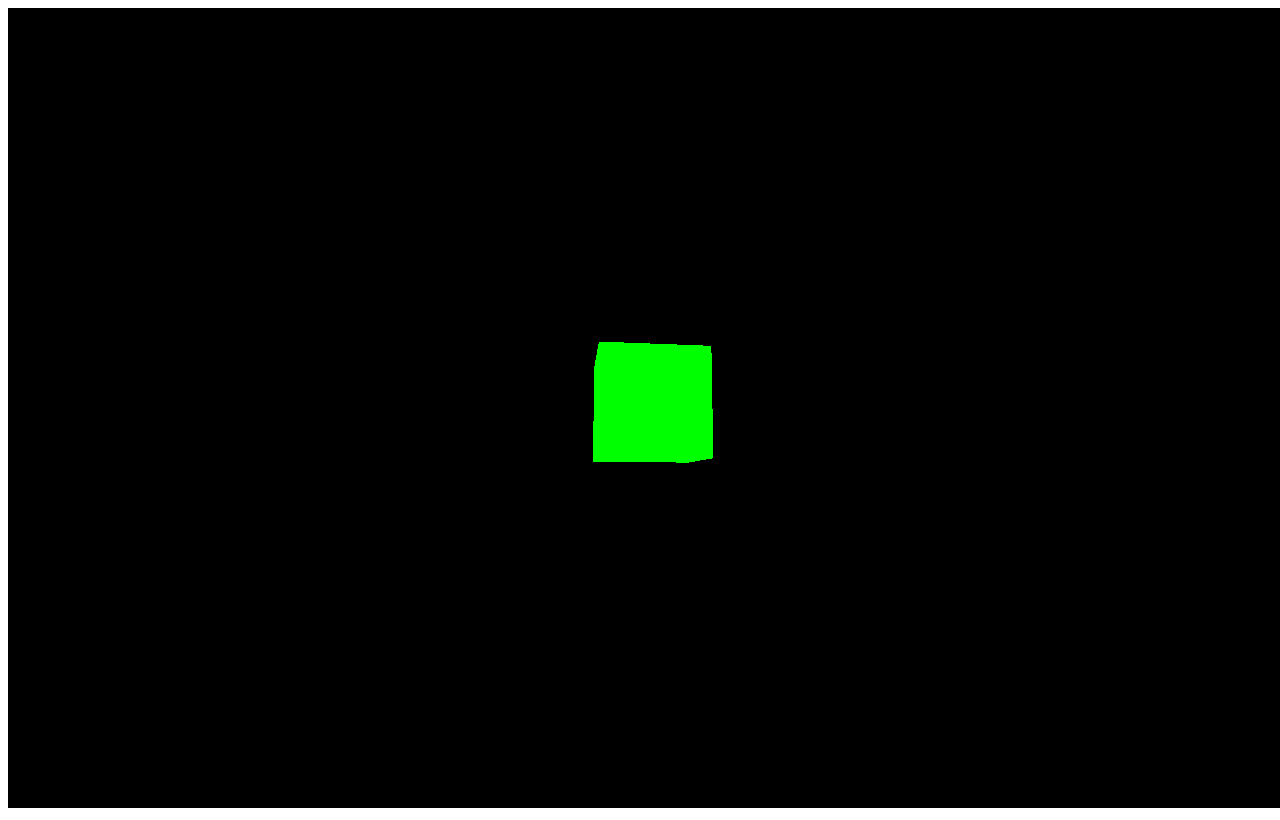
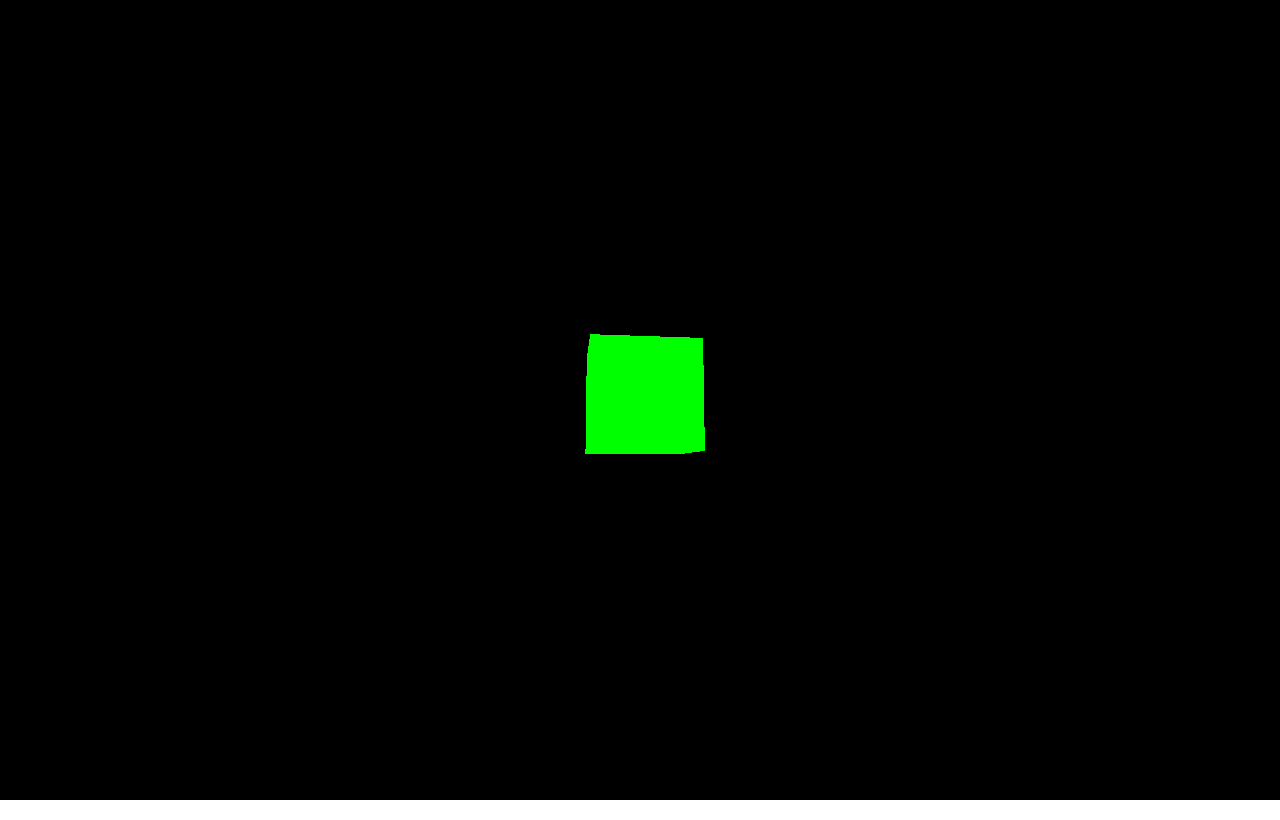
Before and after one commit to aseaboyer/Capitalism--The-Banker, a plain HTML site: page threeJS-test.html in a window 1280 px wide. Drawn offline with Linux system fonts and the light colour scheme.

Commit message:
updating to core 3d elements

```diff
--- a/css/style.css
+++ b/css/style.css
@@ -1,5 +1,9 @@
 *, body {
 	font-family: 'Roboto Condensed', sans-serif;
+}
+body {
+	margin:0;
+	padding:0;
 }
 #gameCanvas {
 	cursor: none;
--- a/js/Player.js
+++ b/js/Player.js
@@ -1,5 +1,6 @@
 function Player() {
 	return {
+		gameObject: {},
 		loc: {
 			x: 0,
 			y: 15,
--- /dev/null
+++ b/js/game3d.js
@@ -0,0 +1,117 @@
+var game = {
+	canvas: {},
+	context: {},
+	font: '20pt Roboto Condensed', // default game font name
+	phase: "menu",
+	phases: [ "load game", "menu", "load level", "play", "win", "lost" ], // for ref. @aseaboyer
+	debug: false,
+	camera: {},
+	time: {
+		last: 0,
+		current: 0,
+		delta: 0,
+		delta: 0,
+		init: function() {
+			var d = new Date();
+			this.current = d.getTime();
+			this.last = this.current;
+		},
+		update: function() {
+			var d = new Date();
+			if(this.last == 0) {
+				this.last = d.getTime()
+			} else {
+				this.last = this.current;
+			}
+			this.current = d.getTime();
+			var diff = this.current - this.last;
+			this.delta = diff * 0.1; // For now, it should be the portion of the second, something along the lines of 0.016
+		},
+	},
+	init: function() {
+		// set up scene
+		var scene = new THREE.Scene();
+		var camera = new THREE.PerspectiveCamera( 75, window.innerWidth / window.innerHeight, 0.1, 1000 );
+
+		var renderer = new THREE.WebGLRenderer();
+		renderer.setSize( window.innerWidth, window.innerHeight );
+		document.body.appendChild( renderer.domElement );
+
+		// add a cube
+		var geometry = new THREE.CubeGeometry(1,1,1);
+		var material = new THREE.MeshBasicMaterial( { color: 0x00ff00 } );
+		var cube = new THREE.Mesh( geometry, material );
+		scene.add( cube );
+
+		camera.position.z = 5;
+
+		game.camera = camera;
+		game.scene = scene;
+
+		player.gameObject = cube;
+
+		game.context = renderer;
+
+		this.update();
+	},
+	update: function() {
+		this.time.update();
+
+		// simple rotation animation
+		player.gameObject.rotation.x += 0.01;
+		player.gameObject.rotation.y += 0.01;
+
+		//console.log(this.font);
+		//context.font = '20pt '+this.font;
+		//context.textAlign = 'center';
+		//context.fillStyle = '#990000';
+		//context.fillText('Hello World!', 100, 100);
+	},
+	draw: function() {
+		//requestAnimationFrame(this.draw);
+		game.context.render(game.scene, game.camera);
+	},
+};
+
+var requestAnimationFrame =
+	window.requestAnimationFrame ||
+	window.mozRequestAnimationFrame ||
+	window.webkitRequestAnimationFrame ||
+	window.msRequestAnimationFrame;
+
+var player = new Player();
+
+var keys = new Keyring();
+	keys.add(new Array('w','a','s','d'));
+
+function start() {
+	game.init();
+	requestAnimationFrame(animate);
+}
+function animate() {
+    game.update();
+    player.update();
+
+    game.draw();
+
+	requestAnimationFrame(animate);
+}
+
+window.onload = function() {
+	start();
+	//game.start(canvas);
+}
+// Game Object Creation above, as is in 2D
+
+
+// add renderer
+/*
+function render() {
+	requestAnimationFrame(render);
+	renderer.render(scene, camera);
+
+	// simple rotation animation
+	cube.rotation.x += 0.01;
+	cube.rotation.y += 0.01;
+}
+render();*/
--- a/threeJS-test.html
+++ b/threeJS-test.html
@@ -8,33 +8,10 @@
 </head>
 <body>
 	<script src="js/three.min.js"></script>
-	<script>
-		// set up scene
-		var scene = new THREE.Scene();
-		var camera = new THREE.PerspectiveCamera( 75, window.innerWidth / window.innerHeight, 0.1, 1000 );
-
-		var renderer = new THREE.WebGLRenderer();
-		renderer.setSize( window.innerWidth, window.innerHeight );
-		document.body.appendChild( renderer.domElement );
-
-		// add a cube
-		var geometry = new THREE.CubeGeometry(1,1,1);
-		var material = new THREE.MeshBasicMaterial( { color: 0x00ff00 } );
-		var cube = new THREE.Mesh( geometry, material );
-		scene.add( cube );
-
-		camera.position.z = 5;
-
-		// add renderer
-		function render() {
-			requestAnimationFrame(render);
-			renderer.render(scene, camera);
-
-			// simple rotation animation
-			cube.rotation.x += 0.01;
-			cube.rotation.y += 0.01;
-		}
-		render();
-	</script>
+	<script src="js/Keyring.js"></script>
+	<script src="js/Key.js"></script>
+	<script src="js/Player.js"></script>
+	<script src="js/CoinThrown.js"></script>
+	<script src="js/game3d.js"></script>
 </body>
 </html>
```
